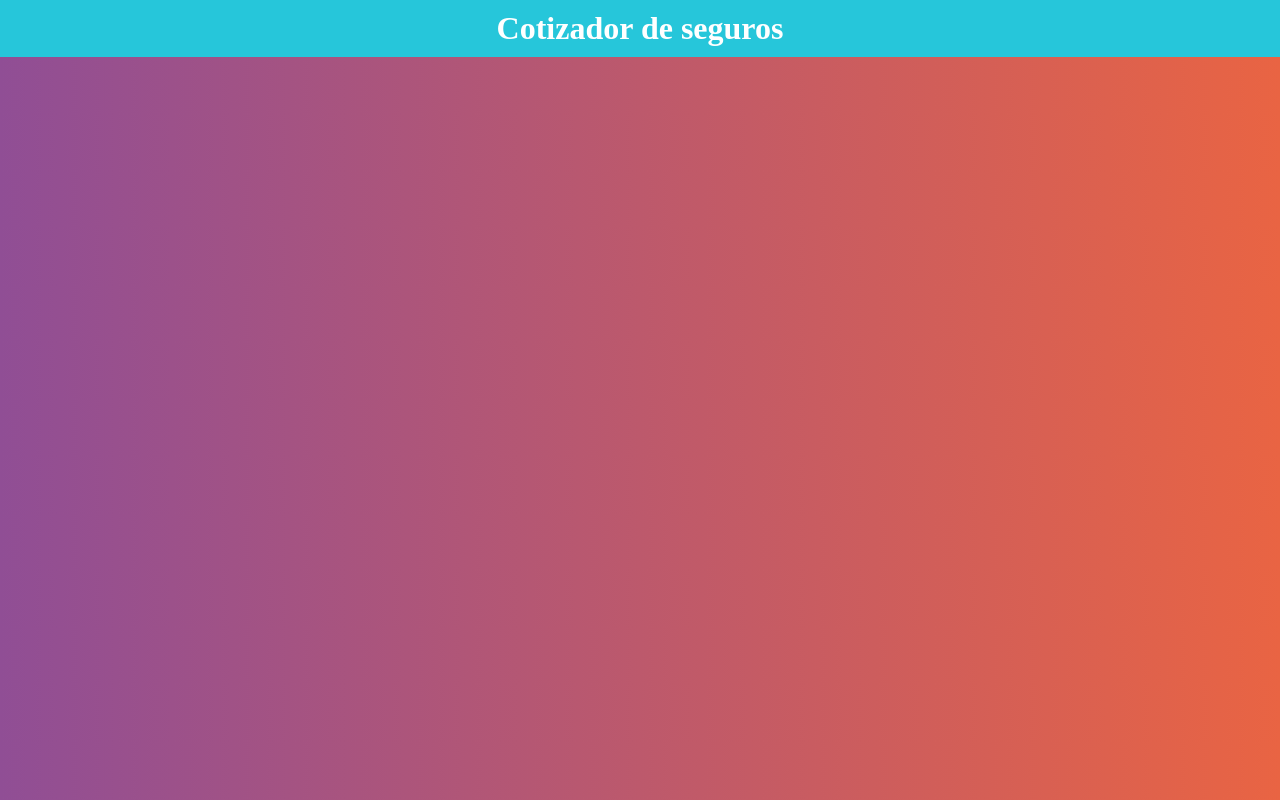
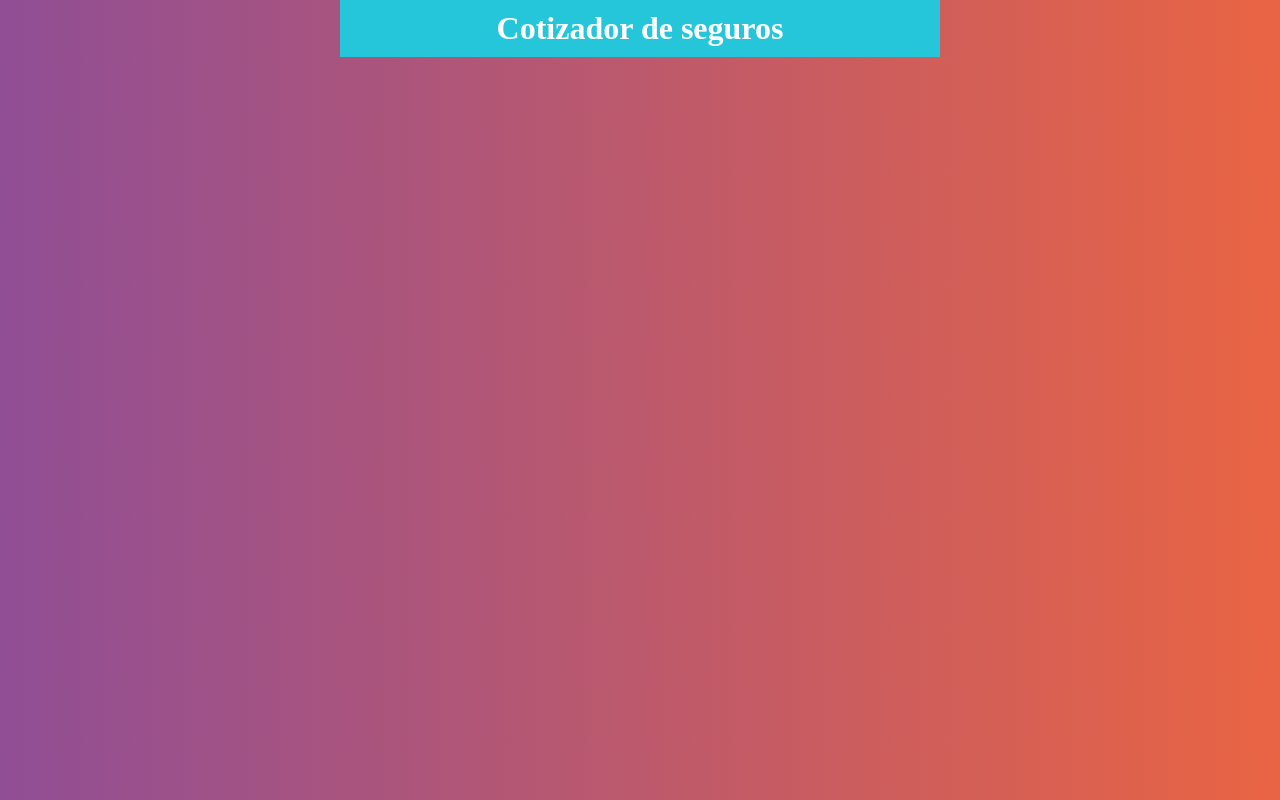
Before and after one commit to jmgomez1986/Udemy.React.La.Guia.Completa.Hooks.Redux.Context-, a React (Create React App) app in the folder proyectos/04_cotizador/: page / in a window 1280 px wide. Built offline with nearby package versions, Linux system fonts and the light colour scheme.

Commit message:
Seccion 7: PROYECTO: Cotizador de Seguro de Automovil / Clase 88: Creando los Primeros Styled Components

```diff
--- a/proyectos/04_cotizador/src/App.js
+++ b/proyectos/04_cotizador/src/App.js
@@ -1,14 +1,19 @@
 import React from 'react';
 import Header from './components/Header'
+import styled from '@emotion/styled';
 
+const Contenedor = styled.div`
+  max-width: 600px;
+  margin: 0 auto;
+`;
 
 function App() {
   return (
-    <div className="App">
-    <Header
-      titulo="Cotizador de seguros"
-    />
-    </div>
+    <Contenedor>
+      <Header
+        titulo="Cotizador de seguros"
+      />
+    </Contenedor>
   );
 }
 
```
